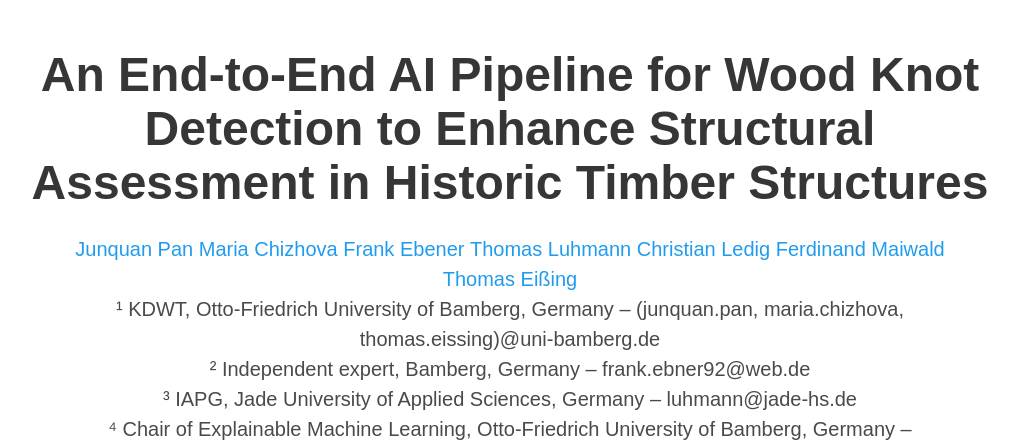
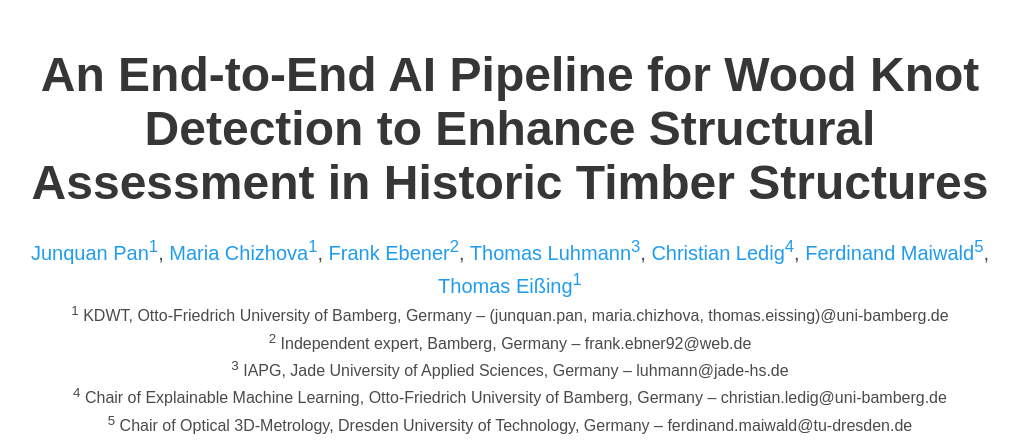
Before and after one commit to woodknot-cipa25/woodknot-cipa25.github.io, a plain HTML site: page index.html in a window 1280 px wide. Shown: the top 447 px of the page, without its empty margins (130-1149 px from the left). Drawn offline with nearby package versions, Linux system fonts and the light colour scheme; some icons are missing; a web font is replaced by a local one.

Commit message:
Update index.html

```diff
--- a/index.html
+++ b/index.html
@@ -54,38 +54,31 @@
           <div class="column has-text-centered">
             <h1 class="title is-1 publication-title">An End-to-End AI Pipeline for Wood Knot Detection to Enhance Structural Assessment in Historic Timber Structures</h1>
             <div class="is-size-5 publication-authors">
+
               <!-- Paper authors -->
-              <span class="author-block">
-                <a href="YOUR_JUNQUAN_LINK" target="_blank">Junquan Pan</a>
-              </span>
-              <span class="author-block">
-                <a href="YOUR_MARIA_LINK" target="_blank">Maria Chizhova</a>
-              </span>
-              <span class="author-block">
-                <a href="mailto:frank.ebner92@web.de" target="_blank">Frank Ebener</a>
-              </span>
-              <span class="author-block">
-                <a href="mailto:luhmann@jade-hs.de" target="_blank">Thomas Luhmann</a>
-              </span>
-              <span class="author-block">
-                <a href="mailto:christian.ledig@uni-bamberg.de" target="_blank">Christian Ledig</a>
-              </span>
-              <span class="author-block">
-                <a href="mailto:ferdinand.maiwald@tu-dresden.de" target="_blank">Ferdinand Maiwald</a>
-              </span>
-              <span class="author-block">
-                <a href="mailto:thomas.eissing@uni-bamberg.de" target="_blank">Thomas Eißing</a>
-              </span>
-
               <div class="is-size-5 publication-authors">
                 <span class="author-block">
-                  ¹ KDWT, Otto-Friedrich University of Bamberg, Germany – (junquan.pan, maria.chizhova, thomas.eissing)@uni-bamberg.de
-                  <br>² Independent expert, Bamberg, Germany – frank.ebner92@web.de
-                  <br>³ IAPG, Jade University of Applied Sciences, Germany – luhmann@jade-hs.de
-                  <br>⁴ Chair of Explainable Machine Learning, Otto-Friedrich University of Bamberg, Germany – christian.ledig@uni-bamberg.de
-                  <br>⁵ Chair of Optical 3D-Metrology, Dresden University of Technology, Germany – ferdinand.maiwald@tu-dresden.de
+                  <a href="YOUR_JUNQUAN_LINK" target="_blank">Junquan Pan<sup>1</sup></a>,
+                  <a href="YOUR_MARIA_LINK" target="_blank">Maria Chizhova<sup>1</sup></a>,
+                  <a href="mailto:frank.ebner92@web.de" target="_blank">Frank Ebener<sup>2</sup></a>,
+                  <a href="mailto:luhmann@jade-hs.de" target="_blank">Thomas Luhmann<sup>3</sup></a>,
+                  <a href="mailto:christian.ledig@uni-bamberg.de" target="_blank">Christian Ledig<sup>4</sup></a>,
+                  <a href="mailto:ferdinand.maiwald@tu-dresden.de" target="_blank">Ferdinand Maiwald<sup>5</sup></a>,
+                  <a href="mailto:thomas.eissing@uni-bamberg.de" target="_blank">Thomas Eißing<sup>1</sup></a>
                 </span>
               </div>
+
+              <!-- Affiliations -->
+              <div class="is-size-6 publication-authors">
+                <span class="author-block">
+                  <sup>1</sup> KDWT, Otto-Friedrich University of Bamberg, Germany – (junquan.pan, maria.chizhova, thomas.eissing)@uni-bamberg.de
+                  <br><sup>2</sup> Independent expert, Bamberg, Germany – frank.ebner92@web.de
+                  <br><sup>3</sup> IAPG, Jade University of Applied Sciences, Germany – luhmann@jade-hs.de
+                  <br><sup>4</sup> Chair of Explainable Machine Learning, Otto-Friedrich University of Bamberg, Germany – christian.ledig@uni-bamberg.de
+                  <br><sup>5</sup> Chair of Optical 3D-Metrology, Dresden University of Technology, Germany – ferdinand.maiwald@tu-dresden.de
+                </span>
+              </div>
+
 
               <div class="column has-text-centered">
                 <div class="publication-links">
```
